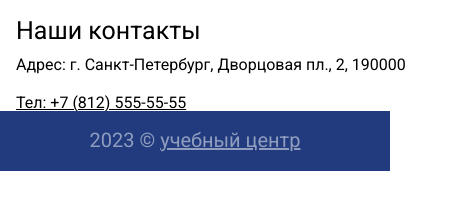
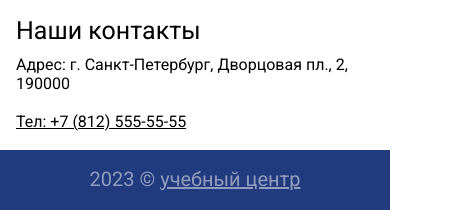
Before and after one commit to AlShir64/supreme-invention.github.io, a plain HTML site: page contacts.html in a window 390 px wide. Shown: the part 753-963 px from the top of the page, 455 px wide, since content can reach past the window. Before the commit the page ends 924 px from the top, so only its background shows below. Drawn offline with Linux system fonts and the light colour scheme.

Commit message:
Add files via upload

```diff
--- a/contacts.html
+++ b/contacts.html
@@ -41,13 +41,11 @@
 
             <div class="contact_maps">
                 <h3 class="aside"> Наши контакты</h3>
-                <section class="address">
-                    Адрес: г. Санкт-Петербург, Дворцовая пл., 2, 190000
+                <div class="address">Адрес: г. Санкт-Петербург, Дворцовая пл., 2, 190000
                     <br>
                     <br>
                     <a class="telephone" href="#">Тел: +7 (812) 555-55-55</a>
-                </section>
-
+                </div>
             </div>
         </main>
     </div>
@@ -76,6 +74,7 @@
         <p> 2023 &copy; <a class="button-text" href="#"> учебный центр </a>
         </p>
     </footer>
+
 </body>
 
 </html>
--- a/style.css
+++ b/style.css
@@ -378,7 +378,7 @@ img {
     margin-left: 288px;
     height: 63px;
     width: 439px;
-    height: 63px;
+    height: 102px;
 }
 
 .telephone {
@@ -551,6 +551,7 @@ img {
 
     .contact_maps {
         margin-left: 0px;
+        width: auto;
     }
 
 
```
